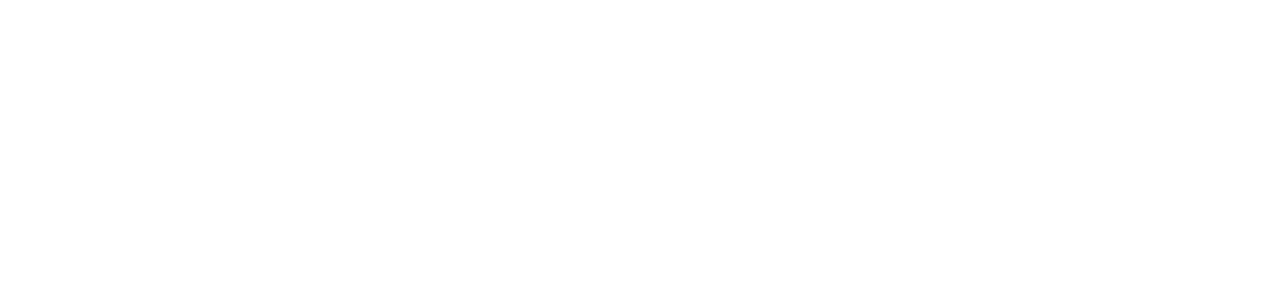
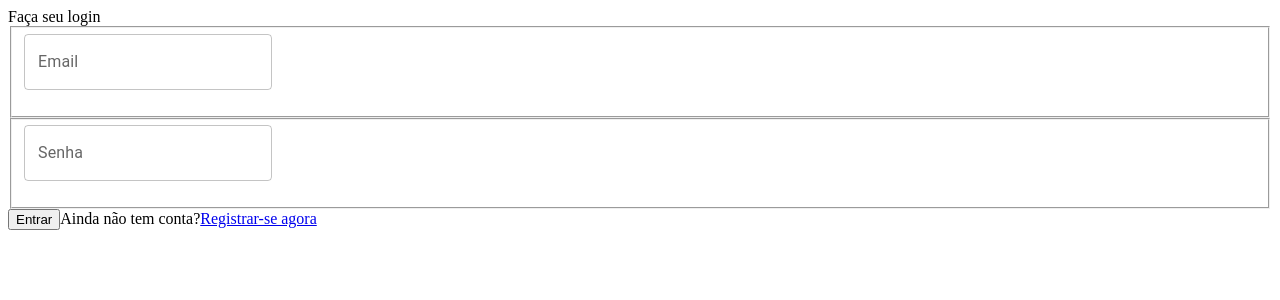
Before and after one commit to Explore-Brasil/Explore-Brasil, a React (Vite) app: page /login in a window 1280 px wide. Before the commit this address had no page. Shown: the top 300 px of the page. Built offline with nearby package versions, Linux system fonts and the light colour scheme.

Commit message:
feat: loginComponent

```diff
--- /dev/null
+++ b/src/components/loginForm/index.tsx
@@ -0,0 +1,50 @@
+import { yupResolver } from "@hookform/resolvers/yup";
+import { useForm } from "react-hook-form";
+import { Link } from "react-router-dom"
+import Input from "../Input"
+import * as yup from 'yup'
+import { ILoginUserData, Usercontext } from "../../providers/Usercontext";
+import { useContext } from "react";
+
+
+
+
+const schema = yup.object({
+    email: yup.string().required('Esse campo deve ser preenchido').email('Insira um email válido'),
+    password: yup.string().required('Esse campo deve ser preenchido'),
+})
+
+
+
+export const LoginForm = () => {
+
+    const { loginUser } = useContext(Usercontext)
+
+    const {register, handleSubmit, formState: {errors} } = useForm<ILoginUserData>({
+        resolver: yupResolver(schema),
+      })
+
+
+
+
+
+    return (
+        <form onSubmit={handleSubmit(loginUser)}>
+
+            <div className="upperPart">
+                <span>Faça seu login</span>
+                <Input  label={'Email'} type={'text'} message={errors.email?.message} {...register('email')} ></Input>
+                <Input message={errors.password?.message} label={'Senha'} type={'password'} {...register('password')}></Input>
+
+            </div>
+
+            <div className="lowerPart">
+                <button type="submit">Entrar</button>
+                <span>Ainda não tem conta?</span>
+                <Link to="/register" >Registrar-se agora</Link>
+            </div>
+
+        </form>
+    )
+
+}
--- /dev/null
+++ b/src/pages/LoginPage/index.tsx
@@ -0,0 +1,9 @@
+import { LoginForm } from "../../components/loginForm";
+
+export const LoginPage = () => {
+
+
+    return(
+        <LoginForm></LoginForm>
+    )
+}
--- a/src/providers/Usercontext.tsx
+++ b/src/providers/Usercontext.tsx
@@ -3,7 +3,8 @@
 import api from "../services/api";
 
 interface IUserContext {
-    registerUser: (regiterData: IRegisterData) => Promise<void>
+    registerUser: (regiterData: IRegisterData) => Promise<void>;
+    loginUser: (loginData: ILoginUserData) => Promise<void>;
 }
 
 interface IUserContextProps {
@@ -17,6 +18,14 @@
     passwordConfirmation? : string
 }
 
+export interface ILoginUserData {
+    email: string;
+    password: string;
+}
+
+
+
+
 export const Usercontext = createContext({} as IUserContext)
 
 export const UserProvider = ({ children }: IUserContextProps) => {
@@ -27,16 +36,31 @@
         delete regiterData.passwordConfirmation
         try {
             await api.post("/users", regiterData)
-            console.log('usuario cadastrado')
+            console.log('usuario cadastrado ~trocar por toast')
             navigate('/register')
         } catch (error) {
-            console.log(error)
+            console.log(error, '~trocar por toast')
+        }
+    }
+
+    const loginUser = async (loginData: ILoginUserData) => {
+        console.log('chamou')
+        try {
+            const response = await api.post('/login', loginData)
+            localStorage.setItem('@TOKEN', response.data.accessToken)
+            localStorage.setItem('@ID', response.data.user.id)
+            navigate('/dashboard')
+            console.log('Logado com sucesso ~trocar por toast')
+
+        } catch (error) {
+            console.log('Não foi possivel logar-se ~trocar por toast')
+
         }
     }
 
     return (
         <Usercontext.Provider
-            value={{ registerUser }}
+            value={{ registerUser, loginUser }}
         >
             {children}
         </Usercontext.Provider>
--- a/src/routes/Router.tsx
+++ b/src/routes/Router.tsx
@@ -1,9 +1,11 @@
 import { Routes, Route } from 'react-router-dom';
+import { LoginPage } from '../pages/LoginPage';
 import RegisterPage from "../pages/RegisterPage"
 
 const Router = () => (
   <Routes>
     <Route path='/register' element={<RegisterPage />} />
+    <Route path='/login' element={<LoginPage />} />
   </Routes>
 );
 
```
